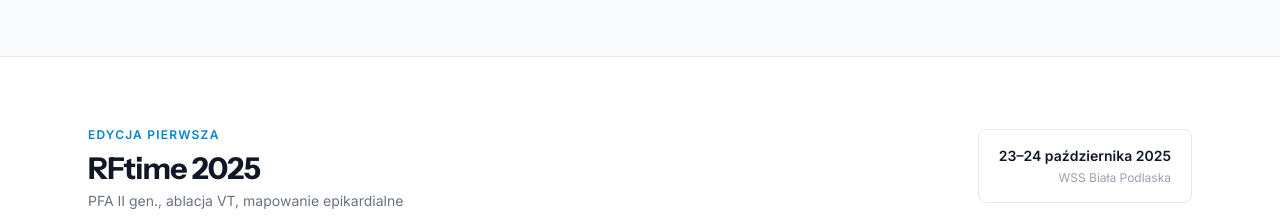
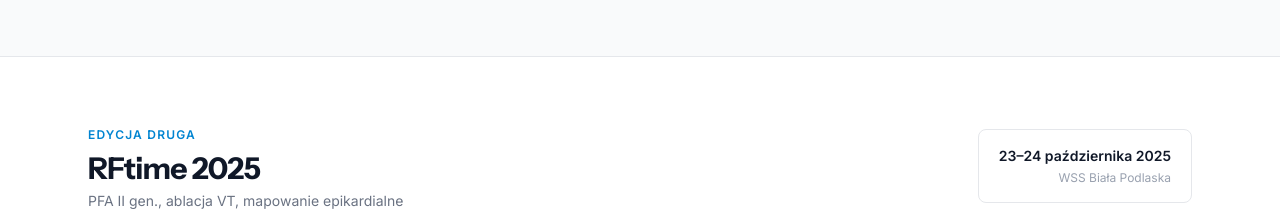
Before and after one commit to Merlieee/rftime, a React (Vite) app: page / in a window 1280 px wide. Shown: the part 1540-1757 px from the top of the page. Built offline with nearby package versions, Linux system fonts and the light colour scheme.

Commit message:
Swap edition labels: pierwsza/druga order corrected
Co-Authored-By: Claude Sonnet 4.6 <noreply@anthropic.com>

```diff
--- a/src/components/EditionSection.jsx
+++ b/src/components/EditionSection.jsx
@@ -16,7 +16,7 @@ export default function EditionSection({ edition, date, location, theme, speaker
         <div className="flex flex-col md:flex-row md:items-center md:justify-between gap-4 mb-10">
           <div>
             <span className="inline-block text-xs font-semibold text-sky-600 uppercase tracking-widest mb-2">
-              Edycja {index === 0 ? 'pierwsza' : 'druga'}
+              Edycja {index === 0 ? 'druga' : 'pierwsza'}
             </span>
             <h2 className="text-3xl font-bold text-gray-900 tracking-tight">RFtime {edition}</h2>
             <p className="text-gray-500 text-sm mt-1">{theme}</p>
```
